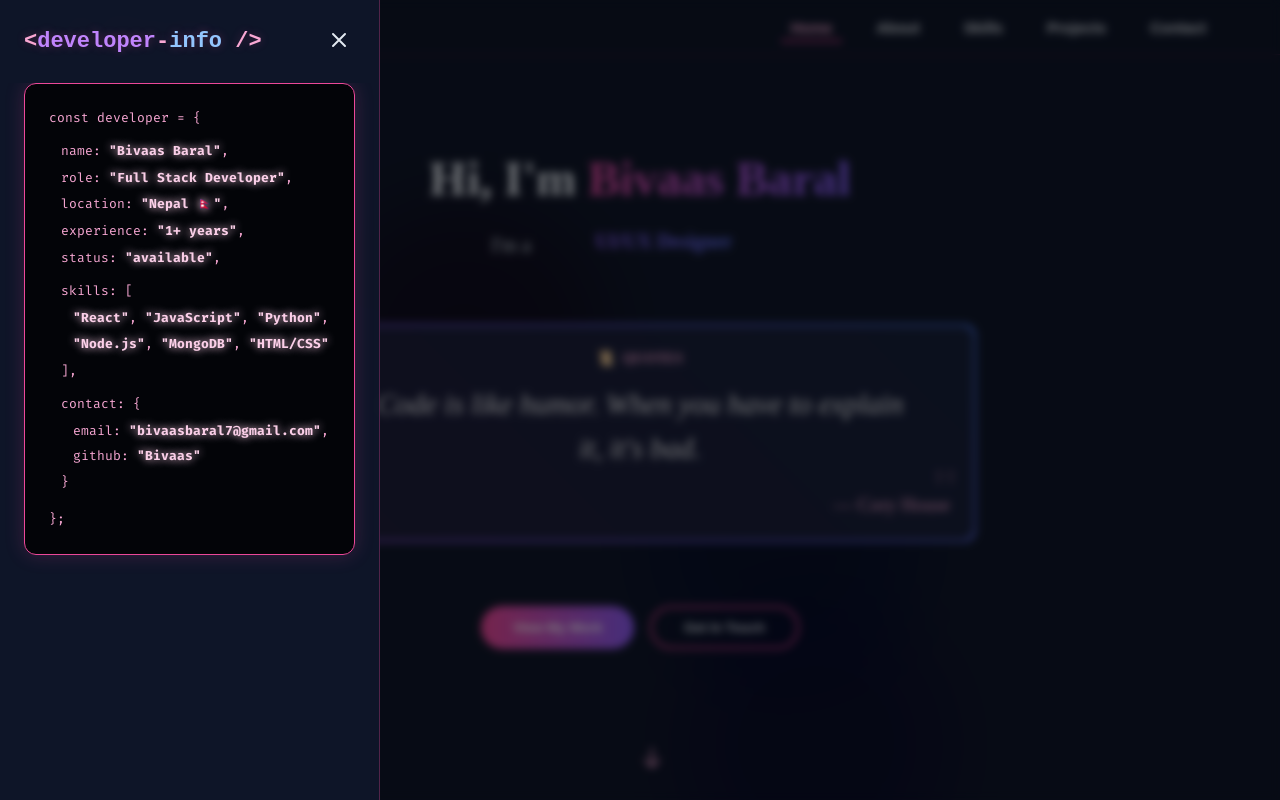
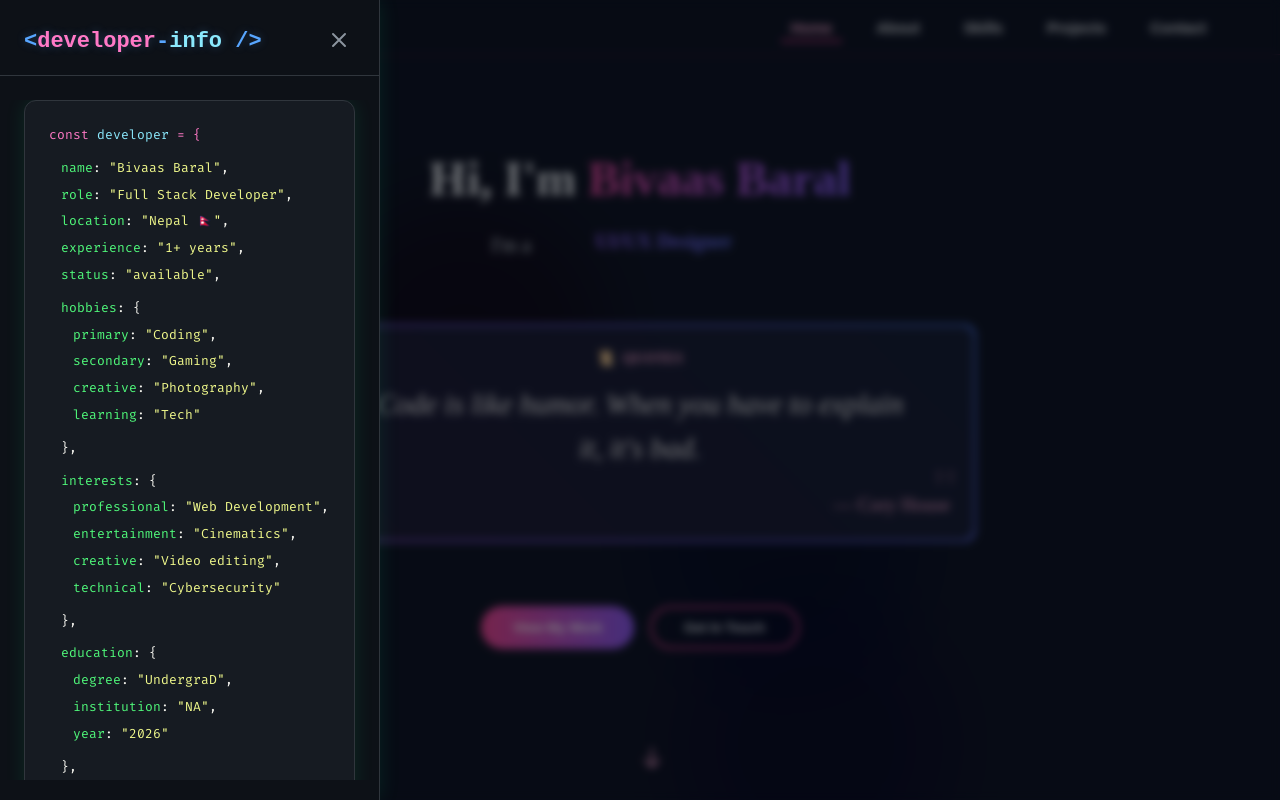
Before and after one commit to Bivaas/My_Website, a React (Vite) app: page / in a window 1280 px wide. Both pictures are taken after a click on the button 80 px from the left and 27 px from the top of the page. Built offline with nearby package versions, Linux system fonts and the light colour scheme.

Commit message:
slidebar update

```diff
--- a/src/App.jsx
+++ b/src/App.jsx
@@ -1,7 +1,6 @@
 import React, { useState, useEffect, useRef } from 'react';
 import { motion, AnimatePresence } from 'framer-motion';
 import toast, { Toaster } from 'react-hot-toast';
-
 // Helper function to shuffle array
 function shuffleArray(array) {
   const newArray = [...array];
@@ -11,7 +10,6 @@ function shuffleArray(array) {
   }
   return newArray;
 }
-
 const Portfolio = () => {
   const [activeSection, setActiveSection] = useState('home');
   const [isMenuOpen, setIsMenuOpen] = useState(false);
@@ -121,7 +119,6 @@ const Portfolio = () => {
   text: "If you can't explain it simply, you don't understand it well enough.",
   author: "Albert Einstein"
 }
-
   ];
 
   // Lazy load quotes
@@ -290,23 +287,23 @@ const Portfolio = () => {
         }
         /* Custom scrollbar styling */
         .sidebar-scroll::-webkit-scrollbar {
-          width: 6px;
+          width: 8px;
         }
         .sidebar-scroll::-webkit-scrollbar-track {
-          background: rgba(44, 44, 44, 0.3);
-          border-radius: 3px;
+          background: rgba(20, 25, 40, 0.5);
+          border-radius: 4px;
         }
         .sidebar-scroll::-webkit-scrollbar-thumb {
-          background: rgba(236, 72, 153, 0.3);
-          border-radius: 3px;
+          background: linear-gradient(180deg, #00ff88, #00ccff);
+          border-radius: 4px;
         }
         .sidebar-scroll::-webkit-scrollbar-thumb:hover {
-          background: rgba(236, 72, 153, 0.5);
+          background: linear-gradient(180deg, #00ffaa, #00ddff);
         }
         /* For Firefox */
         .sidebar-scroll {
           scrollbar-width: thin;
-          scrollbar-color: rgba(236, 72, 153, 0.3) rgba(44, 44, 44, 0.3);
+          scrollbar-color: linear-gradient(180deg, #00ff88, #00ccff) rgba(20, 25, 40, 0.5);
         }
         /* Quote card styling */
         .quote-card-wrapper {
@@ -488,11 +485,11 @@ const Portfolio = () => {
           width: 100%;
           font-weight: 600;
           background: linear-gradient(90deg, #EC4899, #8B5CF6, #3B82F6);
-          background-size: '200% 200%',
+          backgroundSize: '200% 200%',
           WebkitBackgroundClip: 'text',
           WebkitTextFillColor: 'transparent',
           backgroundClip: 'text',
-          animation: 'gradient 8s ease infinite';
+          animation: 'gradient 8s ease infinite'
         }
         .role-indicators {
           display: flex;
@@ -512,6 +509,16 @@ const Portfolio = () => {
           background-color: #EC4899;
           transform: scale(1.2);
         }
+        /* Syntax highlighting colors for code sidebar */
+        .code-keyword { color: #ff79c6; } /* Pink for keywords */
+        .code-string { color: #f1fa8c; } /* Yellow for strings */
+        .code-number { color: #bd93f9; } /* Purple for numbers */
+        .code-boolean { color: #ff79c6; } /* Pink for booleans */
+        .code-comment { color: #6272a4; font-style: italic; } /* Gray for comments */
+        .code-property { color: #50fa7b; } /* Green for property names */
+        .code-punctuation { color: #f8f8f2; } /* White for punctuation */
+        .code-function { color: #8be9fd; } /* Cyan for functions */
+        .code-operator { color: #ff79c6; } /* Pink for operators */
       `}</style>
       <div style={{
         minHeight: '100vh',
@@ -764,13 +771,14 @@ const Portfolio = () => {
           width: '80%',
           maxWidth: '380px',
           height: '100vh',
-                  backgroundColor: 'rgba(15, 23, 42, 0.95)',
+          backgroundColor: '#0d1117', /* Darker background for coder theme */
           backdropFilter: 'blur(10px)',
           zIndex: 100,
-                  borderRight: '1px solid rgba(236, 72, 153, 0.3)',
-                  fontFamily: 'monospace',
+          borderRight: '1px solid #30363d', /* Subtle border */
+          fontFamily: '"Fira Code", "Consolas", "Monaco", monospace',
           display: 'flex',
-                  flexDirection: 'column'
+          flexDirection: 'column',
+          boxShadow: '0 0 20px rgba(0, 255, 136, 0.1)' /* Subtle green glow */
         }}
       >
         {/* Header */}
@@ -779,33 +787,37 @@ const Portfolio = () => {
           justifyContent: 'space-between',
           alignItems: 'center',
           padding: '24px 24px 0 24px',
-                  marginBottom: '24px'
+          marginBottom: '24px',
+          borderBottom: '1px solid #30363d',
+          paddingBottom: '16px'
         }}>
           <h2 style={{
             fontSize: '22px',
             fontWeight: 'bold',
-                    color: '#f9a8d4',
+            color: '#58a6ff', /* GitHub blue */
             fontFamily: 'monospace',
-                    textShadow: '0 0 10px rgba(236, 72, 153, 0.3)'
-                  }}>
-                    &lt;<span style={{ color: '#c084fc' }}>developer</span>-<span style={{ color: '#93c5fd' }}>info</span> /&gt;
+            textShadow: '0 0 10px rgba(88, 166, 255, 0.3)'
+          }}>
+            &lt;<span style={{ color: '#ff79c6' }}>developer</span>-<span style={{ color: '#8be9fd' }}>info</span> /&gt;
           </h2>
           <button
             onClick={() => setIsSidebarOpen(false)}
             style={{
               backgroundColor: 'transparent',
               border: 'none',
-                      color: '#e2e8f0',
+              color: '#8b949e',
               cursor: 'pointer',
               padding: '4px',
               borderRadius: '4px',
               transition: 'all 0.3s ease'
             }}
             onMouseEnter={(e) => {
-                      e.target.style.backgroundColor = 'rgba(236, 72, 153, 0.2)';
+              e.target.style.backgroundColor = 'rgba(88, 166, 255, 0.1)';
+              e.target.style.color = '#58a6ff';
             }}
             onMouseLeave={(e) => {
               e.target.style.backgroundColor = 'transparent';
+              e.target.style.color = '#8b949e';
             }}
           >
             <svg style={{ width: '24px', height: '24px' }} fill="none" stroke="currentColor" viewBox="0 0 24 24">
@@ -833,72 +845,156 @@ const Portfolio = () => {
           }}>
             {/* Developer Info */}
             <div style={{
-                      backgroundColor: 'rgba(0, 0, 0, 0.8)',
+              backgroundColor: '#161b22', /* Darker card background */
               padding: '24px',
               borderRadius: '12px',
-                      border: '1px solid #EC4899',
-                      color: '#f9a8d4',
-                      boxShadow: '0 0 20px rgba(236, 72, 153, 0.2)',
+              border: '1px solid #30363d',
+              color: '#c9d1d9', /* Lighter text for dark background */
+              boxShadow: '0 0 20px rgba(0, 255, 136, 0.1)',
               wordWrap: 'break-word',
               overflowWrap: 'break-word',
               maxWidth: '100%'
             }}>
               {/* Developer Object */}
-                      <div style={{ color: '#f9a8d4', fontSize: '13px', marginBottom: '12px' }}>
-                        <span style={{ color: '#f9a8d4' }}>const</span> <span style={{ color: '#f9a8d4' }}>developer</span> = {'{'}
+              <div style={{ color: '#ff79c6', fontSize: '13px', marginBottom: '12px' }}>
+                <span className="code-keyword">const</span> <span style={{ color: '#8be9fd' }}>developer</span> = {'{'}
               </div>
               <div style={{ marginLeft: '12px', marginBottom: '16px' }}>
                 <div style={{ marginBottom: '6px' }}>
-                          <span style={{ color: '#f9a8d4' }}>name</span><span style={{ color: '#f9a8d4' }}>:</span> <span style={{ color: '#fbcfe8', fontWeight: 'bold', textShadow: '0 0 8px #fbcfe8' }}>"Bivaas Baral"</span><span style={{ color: '#f9a8d4' }}>,</span>
+                  <span className="code-property">name</span><span className="code-punctuation">:</span> <span className="code-string">"Bivaas Baral"</span><span className="code-punctuation">,</span>
                 </div>
                 <div style={{ marginBottom: '6px' }}>
-                          <span style={{ color: '#f9a8d4' }}>role</span><span style={{ color: '#f9a8d4' }}>:</span> <span style={{ color: '#fbcfe8', fontWeight: 'bold', textShadow: '0 0 8px #fbcfe8' }}>"Full Stack Developer"</span><span style={{ color: '#f9a8d4' }}>,</span>
+                  <span className="code-property">role</span><span className="code-punctuation">:</span> <span className="code-string">"Full Stack Developer"</span><span className="code-punctuation">,</span>
                 </div>
                 <div style={{ marginBottom: '6px' }}>
-                          <span style={{ color: '#f9a8d4' }}>location</span><span style={{ color: '#f9a8d4' }}>:</span> <span style={{ color: '#fbcfe8', fontWeight: 'bold', textShadow: '0 0 8px #fbcfe8' }}>"Nepal 🇳🇵"</span><span style={{ color: '#f9a8d4' }}>,</span>
+                  <span className="code-property">location</span><span className="code-punctuation">:</span> <span className="code-string">"Nepal 🇳🇵"</span><span className="code-punctuation">,</span>
                 </div>
                 <div style={{ marginBottom: '6px' }}>
-                          <span style={{ color: '#f9a8d4' }}>experience</span><span style={{ color: '#f9a8d4' }}>:</span> <span style={{ color: '#fbcfe8', fontWeight: 'bold', textShadow: '0 0 8px #fbcfe8' }}>"1+ years"</span><span style={{ color: '#f9a8d4' }}>,</span>
+                  <span className="code-property">experience</span><span className="code-punctuation">:</span> <span className="code-string">"1+ years"</span><span className="code-punctuation">,</span>
                 </div>
                 <div style={{ marginBottom: '12px' }}>
-                          <span style={{ color: '#f9a8d4' }}>status</span><span style={{ color: '#f9a8d4' }}>:</span> <span style={{ color: '#fbcfe8', fontWeight: 'bold', textShadow: '0 0 8px #fbcfe8' }}>"available"</span><span style={{ color: '#f9a8d4' }}>,</span>
-                        </div>
+                  <span className="code-property">status</span><span className="code-punctuation">:</span> <span className="code-string">"available"</span><span className="code-punctuation">,</span>
+                </div>
+
+                {/* Hobbies Section */}
                 <div style={{ marginBottom: '6px' }}>
-                          <span style={{ color: '#f9a8d4' }}>skills</span><span style={{ color: '#f9a8d4' }}>: [</span>
+                  <span className="code-property">hobbies</span><span className="code-punctuation">: {'{'}</span>
                 </div>
                 <div style={{ marginLeft: '12px', marginBottom: '6px' }}>
-                          <span style={{ color: '#fbcfe8', fontWeight: 'bold', textShadow: '0 0 8px #fbcfe8' }}>"React"</span><span style={{ color: '#f9a8d4' }}>, </span>
-                          <span style={{ color: '#fbcfe8', fontWeight: 'bold', textShadow: '0 0 8px #fbcfe8' }}>"JavaScript"</span><span style={{ color: '#f9a8d4' }}>, </span>
-                          <span style={{ color: '#fbcfe8', fontWeight: 'bold', textShadow: '0 0 8px #fbcfe8' }}>"Python"</span><span style={{ color: '#f9a8d4' }}>,</span>
+                  <span className="code-property">primary</span><span className="code-punctuation">:</span> <span className="code-string">"Coding"</span><span className="code-punctuation">,</span>
                 </div>
                 <div style={{ marginLeft: '12px', marginBottom: '6px' }}>
-                          <span style={{ color: '#fbcfe8', fontWeight: 'bold', textShadow: '0 0 8px #fbcfe8' }}>"Node.js"</span><span style={{ color: '#f9a8d4' }}>, </span>
-                          <span style={{ color: '#fbcfe8', fontWeight: 'bold', textShadow: '0 0 8px #fbcfe8' }}>"MongoDB"</span><span style={{ color: '#f9a8d4' }}>, </span>
-                          <span style={{ color: '#fbcfe8', fontWeight: 'bold', textShadow: '0 0 8px #fbcfe8' }}>"HTML/CSS"</span>
+                  <span className="code-property">secondary</span><span className="code-punctuation">:</span> <span className="code-string">"Gaming"</span><span className="code-punctuation">,</span>
+                </div>
+                <div style={{ marginLeft: '12px', marginBottom: '6px' }}>
+                  <span className="code-property">creative</span><span className="code-punctuation">:</span> <span className="code-string">"Photography"</span><span className="code-punctuation">,</span>
+                </div>
+                <div style={{ marginLeft: '12px', marginBottom: '12px' }}>
+                  <span className="code-property">learning</span><span className="code-punctuation">:</span> <span className="code-string">"Tech"</span>
                 </div>
                 <div style={{ marginBottom: '12px' }}>
-                          <span style={{ color: '#f9a8d4' }}>],</span>
-                        </div>
+                  <span className="code-punctuation">{'}'},</span>
+                </div>
+
+                {/* Interests Section */}
                 <div style={{ marginBottom: '6px' }}>
-                          <span style={{ color: '#f9a8d4' }}>contact</span><span style={{ color: '#f9a8d4' }}>: {'{'}</span>
+                  <span className="code-property">interests</span><span className="code-punctuation">: {'{'}</span>
+                </div>
+                <div style={{ marginLeft: '12px', marginBottom: '6px' }}>
+                  <span className="code-property">professional</span><span className="code-punctuation">:</span> <span className="code-string">"Web Development"</span><span className="code-punctuation">,</span>
+                </div>
+                <div style={{ marginLeft: '12px', marginBottom: '6px' }}>
+                  <span className="code-property">entertainment</span><span className="code-punctuation">:</span> <span className="code-string">"Cinematics"</span><span className="code-punctuation">,</span>
+                </div>
+                <div style={{ marginLeft: '12px', marginBottom: '6px' }}>
+                  <span className="code-property">creative</span><span className="code-punctuation">:</span> <span className="code-string">"Video editing"</span><span className="code-punctuation">,</span>
+                </div>
+                <div style={{ marginLeft: '12px', marginBottom: '12px' }}>
+                  <span className="code-property">technical</span><span className="code-punctuation">:</span> <span className="code-string">"Cybersecurity"</span>
+                </div>
+                <div style={{ marginBottom: '12px' }}>
+                  <span className="code-punctuation">{'}'},</span>
+                </div>
+
+                {/* Education Section */}
+                <div style={{ marginBottom: '6px' }}>
+                  <span className="code-property">education</span><span className="code-punctuation">: {'{'}</span>
+                </div>
+                <div style={{ marginLeft: '12px', marginBottom: '6px' }}>
+                  <span className="code-property">degree</span><span className="code-punctuation">:</span> <span className="code-string">"UndergraD"</span><span className="code-punctuation">,</span>
+                </div>
+                <div style={{ marginLeft: '12px', marginBottom: '6px' }}>
+                  <span className="code-property">institution</span><span className="code-punctuation">:</span> <span className="code-string">"NA"</span><span className="code-punctuation">,</span>
+                </div>
+                <div style={{ marginLeft: '12px', marginBottom: '12px' }}>
+                  <span className="code-property">year</span><span className="code-punctuation">:</span> <span className="code-string">"2026"</span>
+                </div>
+                <div style={{ marginBottom: '12px' }}>
+                  <span className="code-punctuation">{'}'},</span>
+                </div>
+
+                {/* Languages Section */}
+                <div style={{ marginBottom: '6px' }}>
+                  <span className="code-property">languages</span><span className="code-punctuation">: {'{'}</span>
+                </div>
+                <div style={{ marginLeft: '12px', marginBottom: '6px' }}>
+                  <span className="code-property">english</span><span className="code-punctuation">:</span> <span className="code-string">"Fluent"</span><span className="code-punctuation">,</span>
+                </div>
+                <div style={{ marginLeft: '12px', marginBottom: '12px' }}>
+                  <span className="code-property">nepali</span><span className="code-punctuation">:</span> <span className="code-string">"Native"</span>
+                </div>
+                <div style={{ marginBottom: '12px' }}>
+                  <span className="code-punctuation">{'}'},</span>
+                </div>
+
+                {/* Achievements Section */}
+                <div style={{ marginBottom: '6px' }}>
+                  <span className="code-property">achievements</span><span className="code-punctuation">: {'{'}</span>
+                </div>
+                <div style={{ marginLeft: '12px', marginBottom: '6px' }}>
+                  <span className="code-property">hackathon</span><span className="code-punctuation">:</span> <span className="code-string">"Active participant"</span><span className="code-punctuation">,</span>
+                </div>
+                <div style={{ marginLeft: '12px', marginBottom: '6px' }}>
+                  <span className="code-property">opensource</span><span className="code-punctuation">:</span> <span className="code-string">"Active contributor"</span><span className="code-punctuation">,</span>
+                </div>
+                <div style={{ marginLeft: '12px', marginBottom: '12px' }}>
+                  <span className="code-property">projects</span><span className="code-punctuation">:</span> <span className="code-string">"Built multiple projects"</span>
+                </div>
+                <div style={{ marginBottom: '12px' }}>
+                  <span className="code-punctuation">{'}'},</span>
+                </div>
+
+                {/* Skills Section */}
+                <div style={{ marginBottom: '6px' }}>
+                  <span className="code-property">skills</span><span className="code-punctuation">: {'{'}</span>
+                </div>
+                <div style={{ marginLeft: '12px', marginBottom: '6px' }}>
+                  <span className="code-property">frontend</span><span className="code-punctuation">:</span> <span className="code-string">"React, HTML/CSS"</span><span className="code-punctuation">,</span>
+                </div>
+                <div style={{ marginLeft: '12px', marginBottom: '6px' }}>
+                  <span className="code-property">backend</span><span className="code-punctuation">:</span> <span className="code-string">"Node.js, Python"</span><span className="code-punctuation">,</span>
+                </div>
+                <div style={{ marginLeft: '12px', marginBottom: '12px' }}>
+                  <span className="code-property">database</span><span className="code-punctuation">:</span> <span className="code-string">"MongoDB, firebase"</span>
+                </div>
+                <div style={{ marginBottom: '12px' }}>
+                  <span className="code-punctuation">{'}'},</span>
+                </div>
+
+                <div style={{ marginBottom: '6px' }}>
+                  <span className="code-property">contact</span><span className="code-punctuation">: {'{'}</span>
                 </div>
                 <div style={{ marginLeft: '12px', marginBottom: '4px' }}>
-                          <span style={{ color: '#f9a8d4' }}>email</span><span style={{ color: '#f9a8d4' }}>:</span> <span style={{
-                            color: '#fbcfe8',
-                            fontWeight: 'bold',
-                            textShadow: '0 0 8px #fbcfe8',
-                            wordWrap: 'break-word',
-                            overflowWrap: 'break-word'
-                          }}>"bivaasbaral7@gmail.com"</span><span style={{ color: '#f9a8d4' }}>,</span>
+                  <span className="code-property">email</span><span className="code-punctuation">:</span> <span className="code-string">"bivaasbaral7@gmail.com"</span><span className="code-punctuation">,</span>
                 </div>
                 <div style={{ marginLeft: '12px', marginBottom: '6px' }}>
-                          <span style={{ color: '#f9a8d4' }}>github</span><span style={{ color: '#f9a8d4' }}>:</span> <span style={{ color: '#fbcfe8', fontWeight: 'bold', textShadow: '0 0 8px #fbcfe8' }}>"Bivaas"</span>
+                  <span className="code-property">github</span><span className="code-punctuation">:</span> <span className="code-string">"Bivaas"</span>
                 </div>
                 <div style={{ marginBottom: '6px' }}>
-                          <span style={{ color: '#f9a8d4' }}>{'}'}</span>
-                        </div>
-                      </div>
-                      <div style={{ color: '#f9a8d4' }}>
+                  <span className="code-punctuation">{'}'}</span>
+                </div>
+              </div>
+              <div style={{ color: '#ff79c6' }}>
                 {'}'};
               </div>
             </div>
@@ -908,7 +1004,6 @@ const Portfolio = () => {
     </>
   )}
 </AnimatePresence>
-
         <main>
           {/* Hero Section */}
           <section
```
Lines whose indentation alone changed are shown as unchanged.
